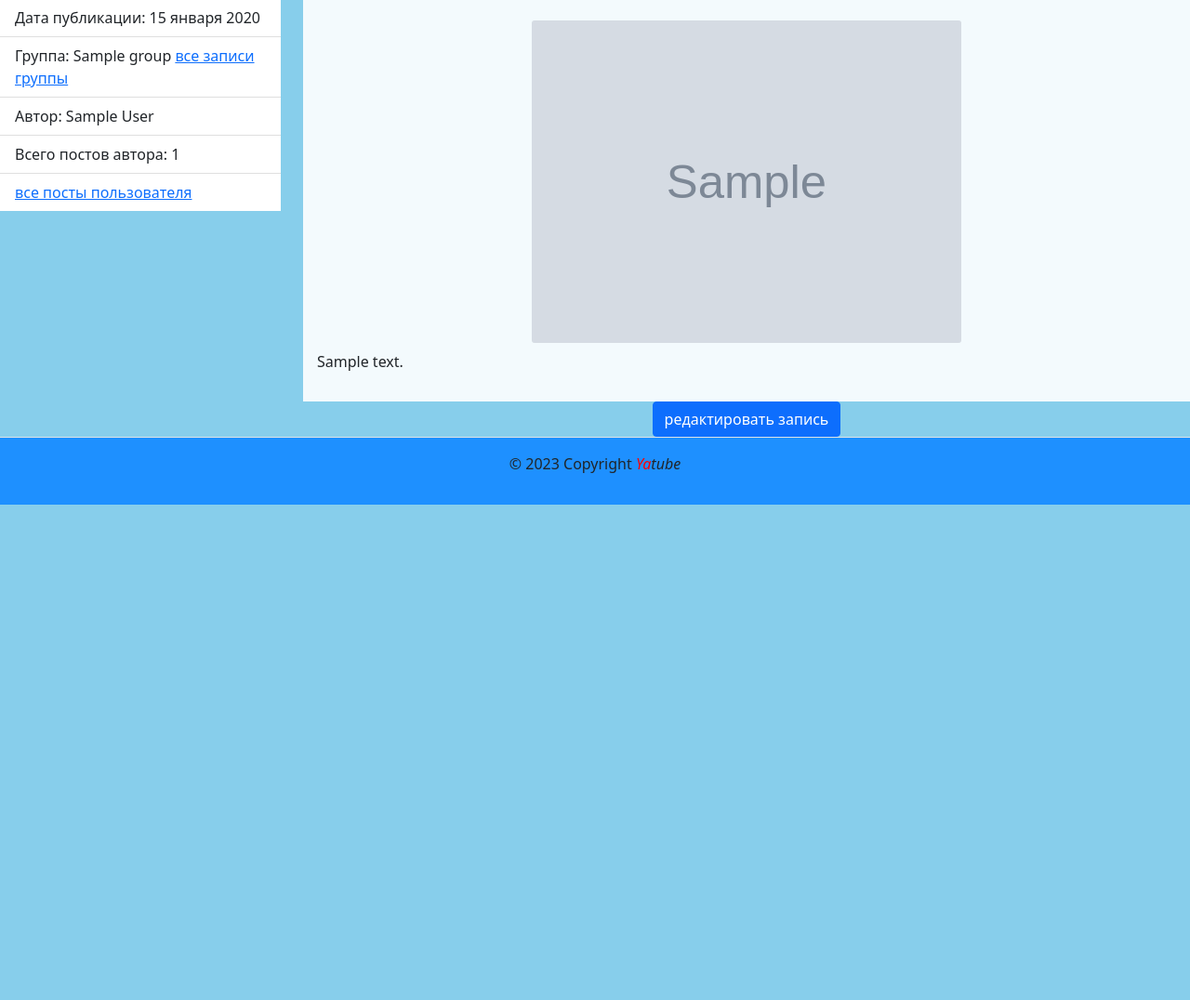
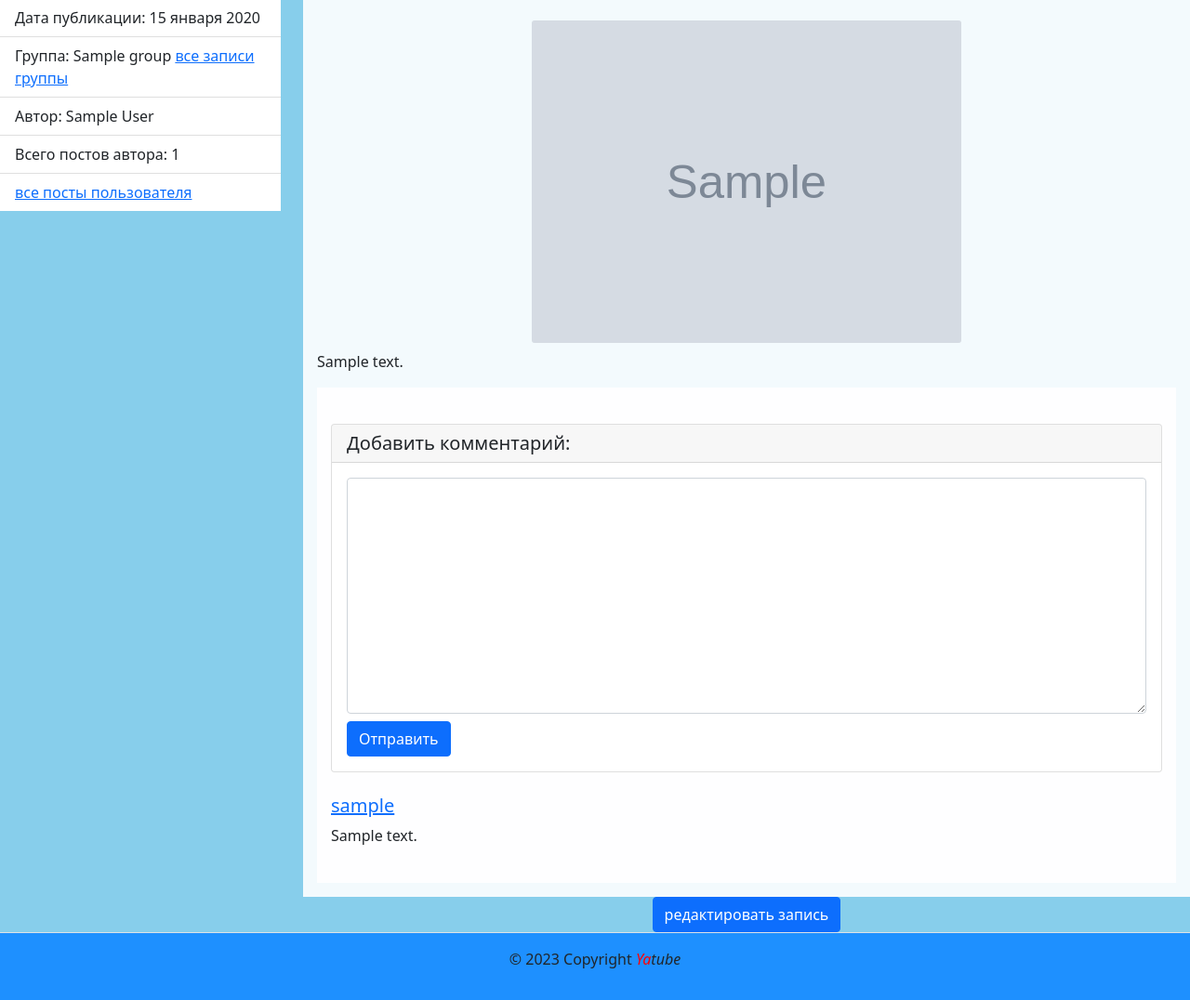
Before and after one commit to tawaluk/hw04_tests, a Django app: page /posts/1/ in a window 1280 px wide. Shown: the part 63-1139 px from the top of the page at 93% size. Before the commit the page ends 606 px from the top, so only its background shows below. Run offline with Django 3.2, Linux system fonts and the light colour scheme; a user stored in the database is signed in; tables that the repository leaves empty hold one stand-in row (values such as "Sample post"); grey boxes marked "Sample" are stand-in pictures; some libraries are stand-ins or nearby versions.

Commit message:
Сделал картинки и комменты

```diff
--- a/yatube/posts/forms.py
+++ b/yatube/posts/forms.py
@@ -1,6 +1,6 @@
 from django import forms
 
-from .models import Post
+from .models import Comment, Post
 
 
 class PostForm(forms.ModelForm):
@@ -9,6 +9,15 @@ class PostForm(forms.ModelForm):
         fields = ['text', 'group', 'image']
         help_texts = {
             'text': 'Текст нового поста',
-            'group': 'Группа, к которой будет относиться пост',
+            'group': 'Группа, к которой будет относится пост',
             'image': 'выбрать картинку',
         }
+
+
+class CommentForm(forms.ModelForm):
+    class Meta:
+        model = Comment
+        fields = ['text']
+        help_text = {
+            'text': 'Текст поста'
+        }
--- a/yatube/posts/models.py
+++ b/yatube/posts/models.py
@@ -54,15 +54,52 @@ class Post(models.Model):
     )
 
     image = models.ImageField(
-        'Картинка',
+        verbose_name='Изображение',
         upload_to='posts/',
         blank=True,
+    )
+
+    def __str__(self):
+        return self.text[:1000]
+
+    class Meta:
+        ordering = ['-pub_date']
+        verbose_name_plural = 'Посты'
+        verbose_name = 'Пост'
+
+
+class Comment(models.Model):
+    post = models.ForeignKey(
+        Post,
+        related_name='comments',
+        verbose_name='Пост',
+        on_delete=models.CASCADE,
+    )
+
+    author = models.ForeignKey(
+        User,
+        related_name='comments',
+        verbose_name='Автор',
+        on_delete=models.CASCADE,
+    )
+
+    text = models.TextField(
+        verbose_name='Комментарий',
+    )
+
+    data_created = models.DateTimeField(
+        auto_now=True,
+        verbose_name='Дата создания',
+    )
+
+    data_updated = models.DateTimeField(
+        auto_now=True,
+        verbose_name='Дата обновления',
     )
 
     def __str__(self):
         return self.text[:100]
 
     class Meta:
-        ordering = ['-pub_date']
-        verbose_name_plural = 'Посты'
-        verbose_name = 'Пост'
+        ordering = ['-data_created']
+        verbose_name = 'Комментарий'
--- a/yatube/posts/urls.py
+++ b/yatube/posts/urls.py
@@ -9,5 +9,6 @@ urlpatterns = [
     path('group/<slug:slug>/', views.group_posts, name='group_posts'),
     path('profile/<str:username>/', views.profile, name='profile'),
     path('posts/<int:post_id>/', views.post_detail, name='post_detail'),
+    path('posts/<int:post_id>/comment/', views.add_comment, name='add_comment'),
     path('', views.index, name='index'),
 ]
--- a/yatube/posts/views.py
+++ b/yatube/posts/views.py
@@ -3,8 +3,8 @@ from django.core.paginator import Paginator
 from django.conf import settings
 from django.shortcuts import get_object_or_404, redirect, render
 
-from .forms import PostForm
-from .models import Group, Post, User
+from .forms import CommentForm, PostForm
+from .models import Comment, Group, Post, User
 
 
 def addition_paginator(queryset, request):
@@ -49,8 +49,14 @@ def profile(request, username):
 def post_detail(request, post_id):
     # Подробная информация о посте
     post = get_object_or_404(Post, id=post_id)
+    form = CommentForm(request.POST or None)
+    comments = Comment.objects.filter(post=post)
+    context = {
+        'post': post,
+        'form': form,
+        'comments': comments,
+    }
     template = 'posts/post_detail.html'
-    context = {'post': post}
     return render(request, template, context)
 
 
@@ -88,3 +94,22 @@ def post_edit(request, post_id):
     template = 'posts/create_post.html'
     context = {'form': form, 'is_edit': True}
     return render(request, template, context)
+
+@login_required
+def add_comment(request, post_id):
+    post = get_object_or_404(Post, id=post_id)
+    form = CommentForm(request.POST or None)
+    comments = Comment.objects.filter(post=post)
+    if form.is_valid():
+        comment = form.save(commit=False)
+        comment.author = request.user
+        comment.post = post
+        comment.save()
+        return redirect('posts:post_detail', post_id=post_id)
+
+    context = {
+        'post': post,
+        'form': form,
+        'comments': comments,
+    }
+    return render(request, 'posts:post_detail', context)
--- a/yatube/templates/posts/post_detail.html
+++ b/yatube/templates/posts/post_detail.html
@@ -1,5 +1,6 @@
 {% extends "base.html" %}
 {% load thumbnail %}
+{% load user_filters %}
 
 {% block title %}Пост {{ post|truncatechars:30 }}{% endblock %}
 
@@ -42,10 +43,41 @@
           </center>
         </div>
         <p>{{ post }}</p>
+        <div class="post-in-post-detail">
+          {% if user.is_authenticated %}
+          <div class="card my-4">
+            <h5 class="card-header">Добавить комментарий:</h5>
+              <div class="card-body">
+                <form method="post" action="{% url 'posts:add_comment' post.id %}">{% csrf_token %}
+                  <div class="form-group mb-2">
+                    {{ form.text|addclass:"form-control" }}
+                  </div>
+                <button type="submit" class="btn btn-primary">Отправить</button>
+                </form>
+              </div>
+          </div>
+        {% endif %}
+
+        {% for comment in comments %}
+          <div class="media mb-4">
+            <div class="media-body">
+              <h5 class="mt-0">
+                <a href="{% url 'posts:profile' comment.author.username %}">
+                 {{ comment.author.username }}
+                </a>
+              </h5>
+              <p>
+                {{ comment.text }}
+              </p>
+            </div>
+          </div>
+        {% endfor %}
+        </div>
       </div>
       {% if post.author == user %}
         <center> <a class="btn btn-primary" href="{% url 'posts:edit' post.id %}">редактировать запись</a>
       {% endif %}
     </article>
   </div>
+
 {% endblock %}
```
